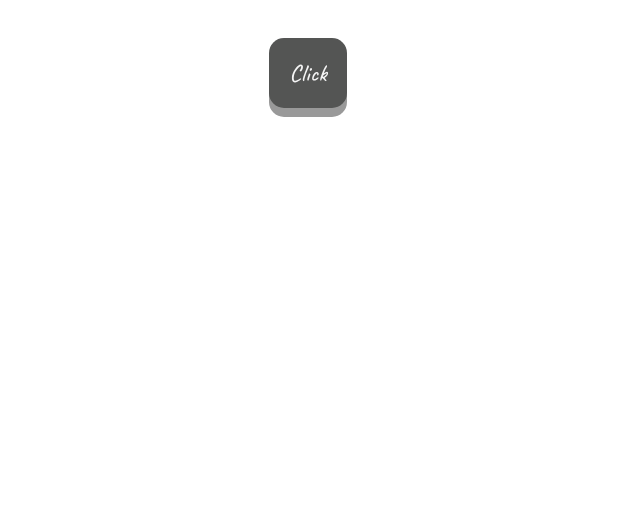
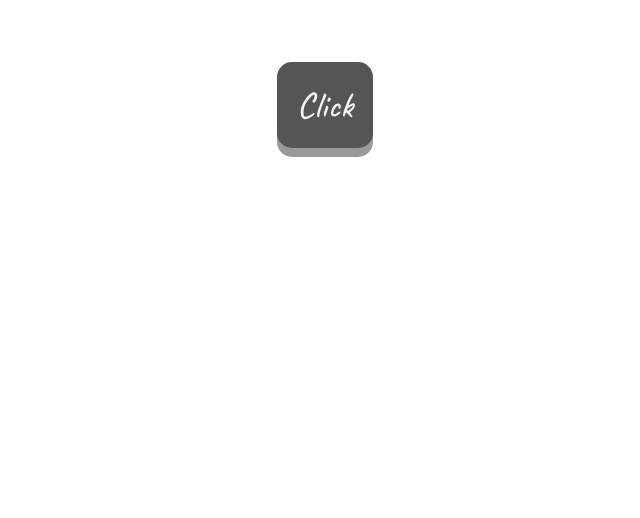
Before and after one commit to DerekDanielson/color-flipper, a plain HTML site: page index.html in a window 1280 px wide. Shown: the part 282-800 px from the top of the page, without its empty margins (305-945 px from the left). Drawn offline with Linux system fonts and the light colour scheme.

Commit message:
Changed font size for h1 and button

```diff
--- a/style.css
+++ b/style.css
@@ -8,19 +8,17 @@ body {
 }
 
 h1 {
-    font-size: 3rem;
+    font-size: 60px;
     color: whitesmoke;
 }
 
 button {
     margin-top: 5%;
-    margin-left: 8%;
+    margin-left: 9%;
     padding: 20px;
-    font-size: 24px;
+    font-size: 36px;
     font-family: 'Caveat', cursive;
     text-align: center;
-    text-decoration: none;
-    outline: none;
     color: whitesmoke;
     background-color: #545554;
     border: none;
```
